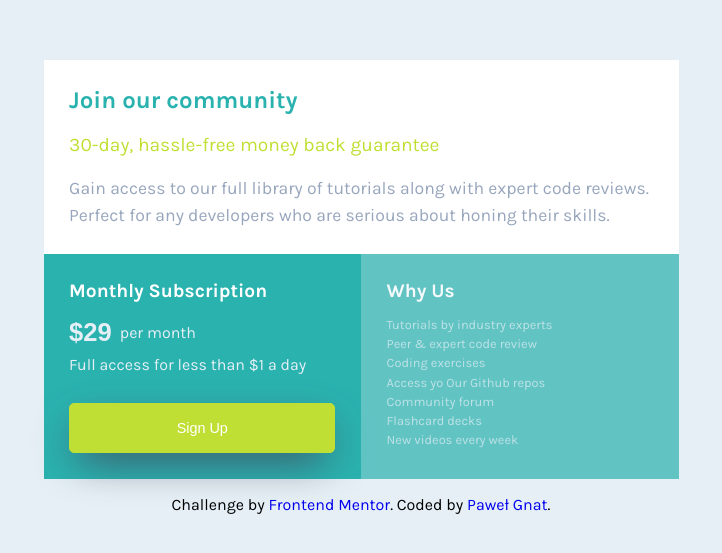
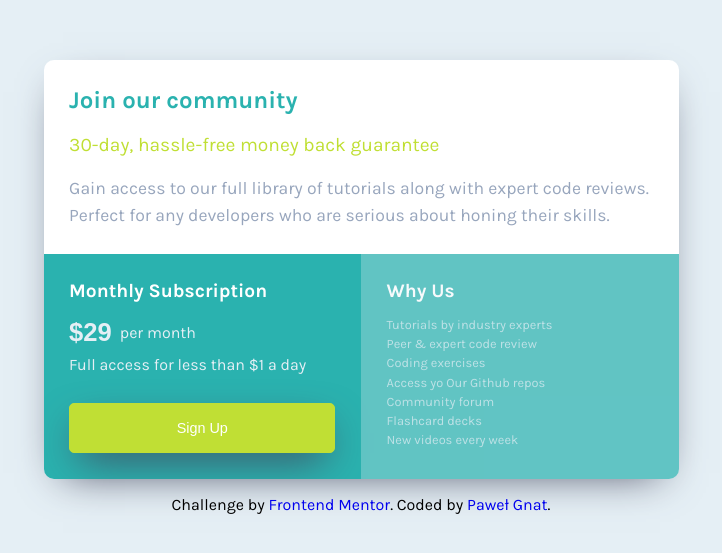
Before and after one commit to Pawel-Gnat/Frontend-Mentor-Single-Price-Grid-Component, a plain HTML site: page index.html in a window 1280 px wide. Shown: the part 113-666 px from the top of the page, without its empty margins (279-1001 px from the left). Drawn offline with Linux system fonts and the light colour scheme.

Commit message:
changed css

```diff
--- a/css/style.css
+++ b/css/style.css
@@ -30,6 +30,9 @@ main {
 	grid-template-rows: repeat(3, auto);
 	grid-column-gap: 0px;
 	grid-row-gap: 0px;
+	box-shadow: 0px 13px 40px -19px rgba(66, 68, 90, 1);
+	overflow: hidden;
+	border-radius: 10px;
 }
 
 .community {
@@ -157,7 +160,7 @@ footer {
 	}
 
 	.subscription-text1 {
-		font-size: 1.0rem;
+		font-size: 1rem;
 	}
 
 	span {
```
